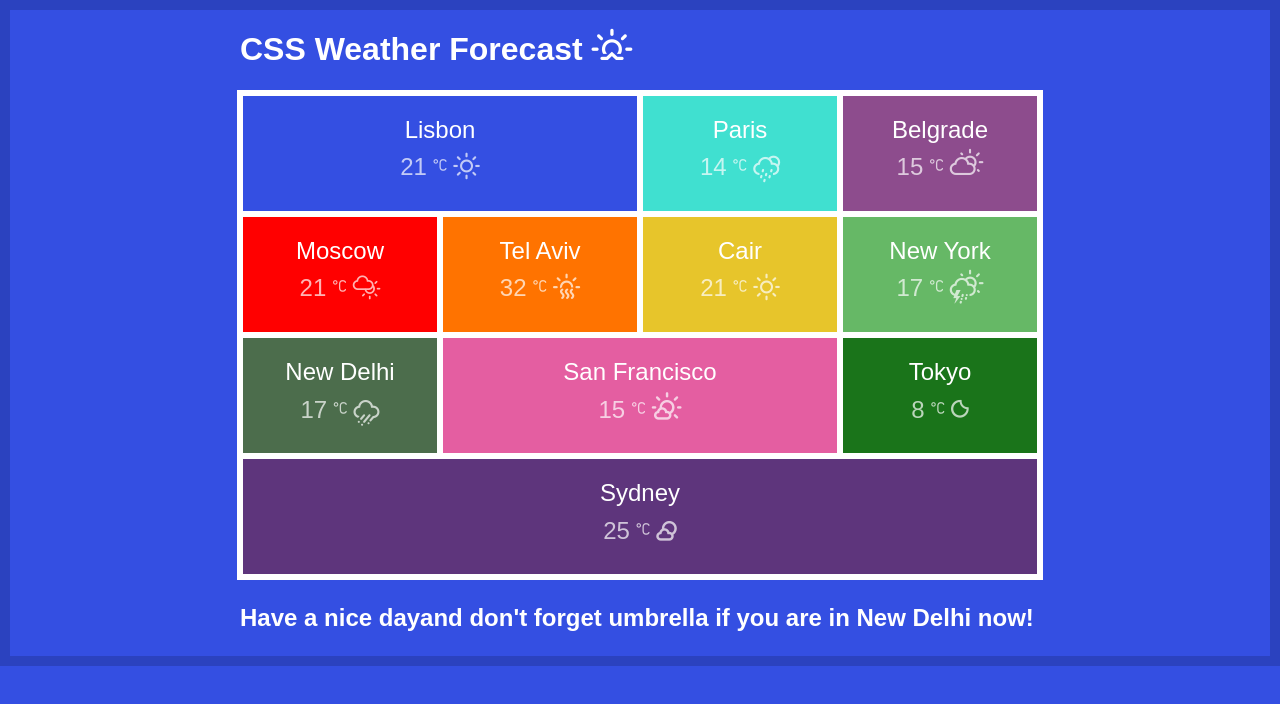
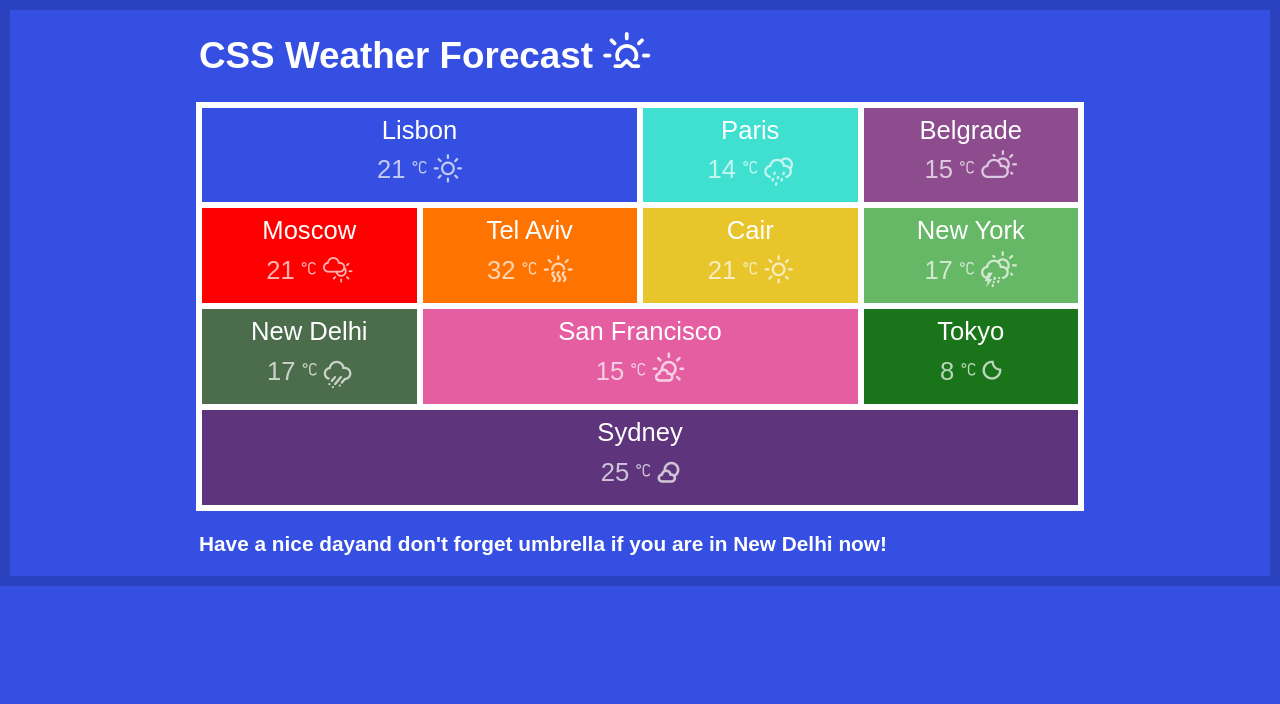
Before and after one commit to IraKorogod/Weather-Forecast, a plain HTML site: page index.html in a window 1280 px wide. Drawn offline with Linux system fonts and the light colour scheme.

Commit message:
Signed-off-by: IraKorogod <korogodira@gmail.com>

```diff
--- a/css/style.css
+++ b/css/style.css
@@ -6,13 +6,16 @@
     font-family: Arial, Helvetica, sans-serif;
     color: white;
 }
+.h1 {
+    font-size: calc(1.5em + 1vw);
+}
 .container{
-    width: 800px;
+    width: 70%;
     margin: 0 auto;
 }
 .footer{
     font-family: Arial, Helvetica, sans-serif;
-    font-size: 24px;
+    font-size:calc(0.5em + 1vw);
     color: white;
     font-weight: bold;
 }
@@ -34,8 +37,8 @@
 }
 .list li{
     display: inline-block;
-    padding: 20px 0;
-    font-size:24px;
+    padding: 1vh 0;
+    font-size:calc(1em + 2vw);
     border: 3px solid white;
     box-sizing: border-box;
     text-align: center;
--- a/index.html
+++ b/index.html
@@ -11,7 +11,7 @@
  </head>
 <body class="body">
     <header class="header container">
-        <h1>CSS Weather Forecast <i class="wi wi-sunrise"></i></h1>
+        <h1 class="h1">CSS Weather Forecast <i class="wi wi-sunrise"></i></h1>
     </header>
     <main>
         <ul class="list container">
```
